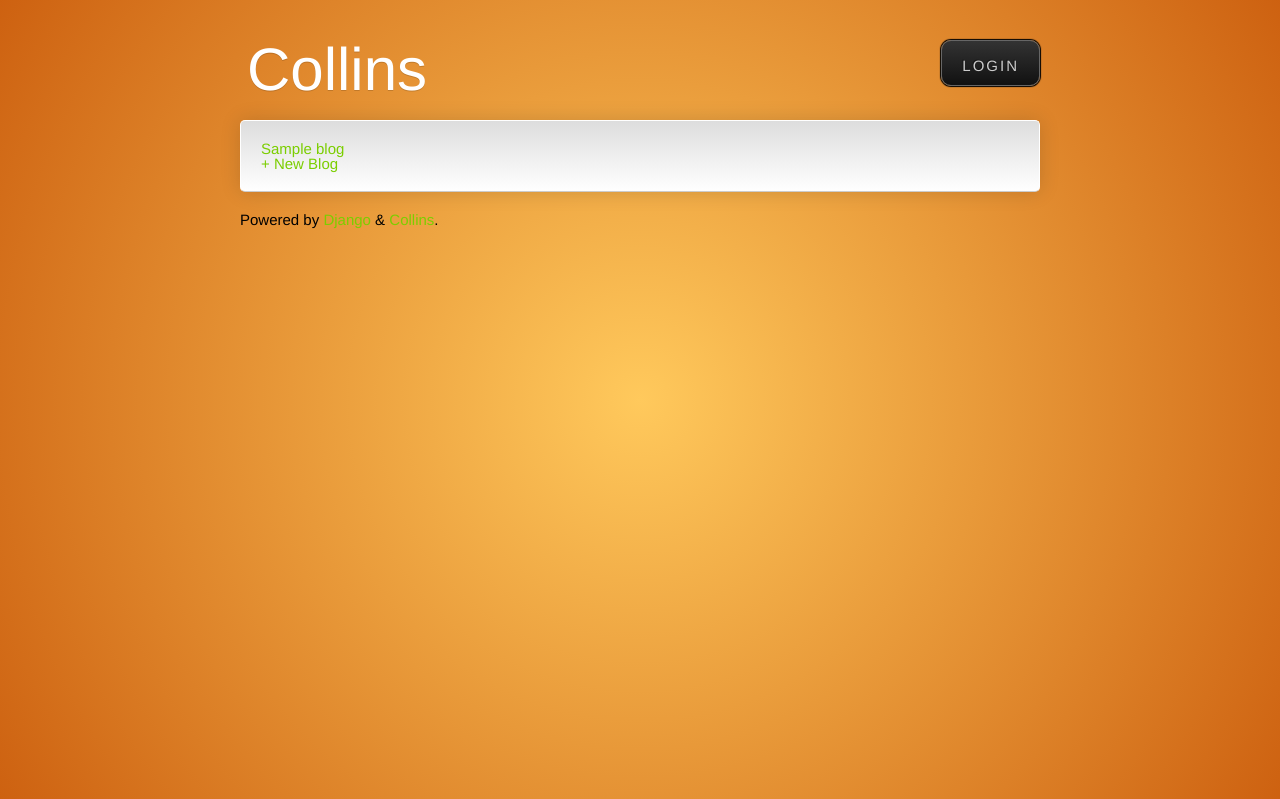
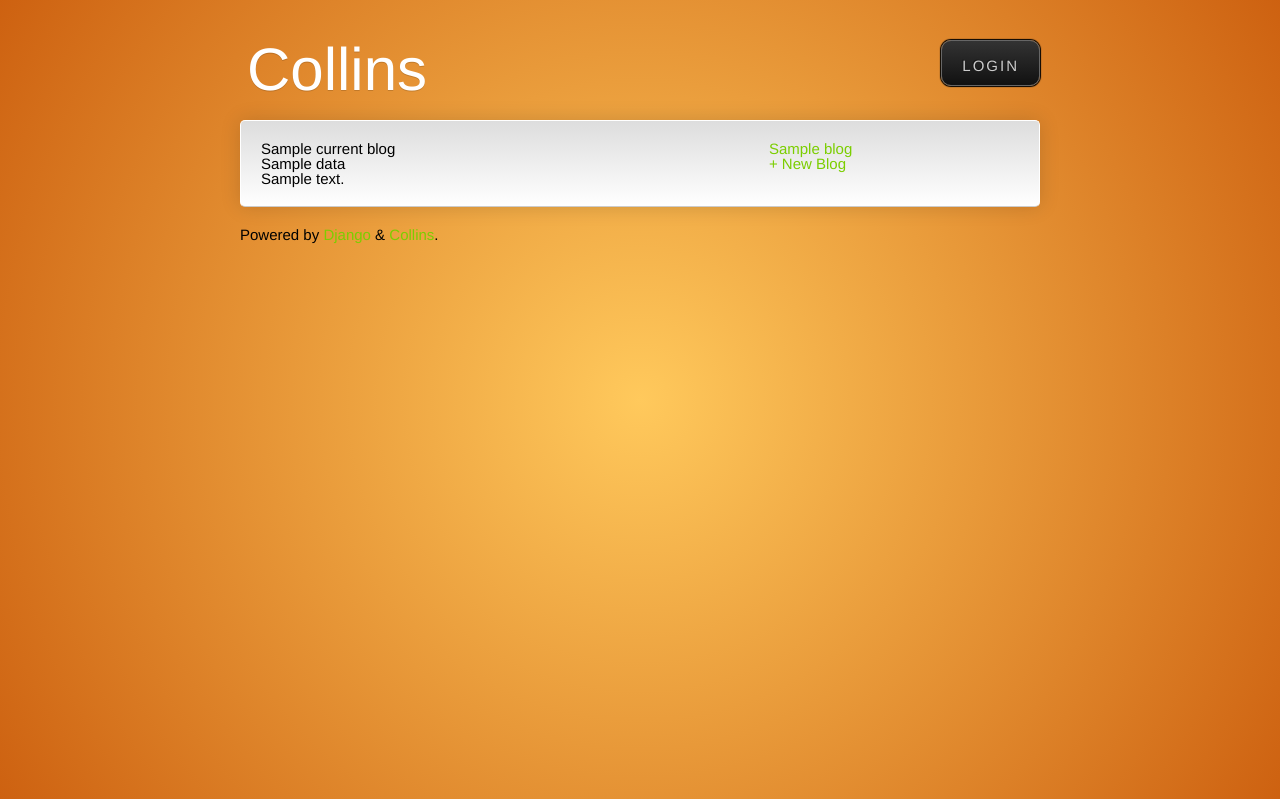
Before and after one commit to harrislapiroff/django-collins, a Django app: template collins/templates/collins/user/dashboard.html in a window 1280 px wide. Shown: the top 799 px of the page. Run offline with Django 3.2, Linux system fonts and the light colour scheme; the template is opened without the code that fills it: most values are stand-ins (such as "Sample title", 1, 10 or a date in 2020); some web fonts are replaced.

Commit message:
Layout of the dashboard.

```diff
--- a/collins/static/collins/styles/src/_base.scss
+++ b/collins/static/collins/styles/src/_base.scss
@@ -4,7 +4,9 @@
 		"compass/css3/border-radius",
 		"compass/css3/text-shadow",
 		"compass/css3/transition",
-		"compass/css3/gradient";
+		"compass/css3/gradient",
+		"compass/utilities/general/clearfix",
+		"layouts";
 
 @include reset-html5;
 
--- /dev/null
+++ b/collins/static/collins/styles/src/_dashboard.scss
@@ -0,0 +1,9 @@
+#content{
+	@include clearfix;
+}
+#activeBlog{
+	@extend .left-66
+}
+#yourBlogs{
+	@extend .right-33;
+}
--- /dev/null
+++ b/collins/static/collins/styles/src/_layouts.scss
@@ -0,0 +1,4 @@
+.left-33 { width: 33%; float: left; }
+.right-33{ width: 33%; float: right; }
+.left-66 { width: 66%; float: left; }
+.right-66{ width: 66%; float: right;}
--- a/collins/static/collins/styles/src/screen.scss
+++ b/collins/static/collins/styles/src/screen.scss
@@ -7,7 +7,8 @@
 		"http://fonts.googleapis.com/css?family=Expletus+Sans",
 		"base",
 		"generalities",
-		"userActions";
+		"userActions",
+		"dashboard";
 
 html{
 	background: $sitebackground;
--- a/collins/templates/collins/user/dashboard.html
+++ b/collins/templates/collins/user/dashboard.html
@@ -5,6 +5,26 @@
 {% block bodyclasses %}dashboard{% endblock %}
 
 {% block content %}
+	<div id="activeBlog">
+		<header>
+			<h1>{{ current_blog.name }}</h1>
+		</header>
+		<div class="postList">
+			{% if current_blog.posts.count != 0 %}
+				{% for post in current_blog.posts %}
+					<article>
+						<header>
+							<h1>{{ post.data.title }}</h1>
+						</header>
+						{{ post.data.content }}
+					</article>
+				{% endfor %}
+			{% else %}
+				<p class="message">This blog has no posts yet!</p>
+			{% endif %}
+		</div>
+	</div>
+
 	{% if blogs.count > 0 %}
 		<div id="yourBlogs" class="blogList">
 			<ul class="blogSelector">
```
Also changed, not shown: collins/static/collins/styles/stylesheets/screen.css.
